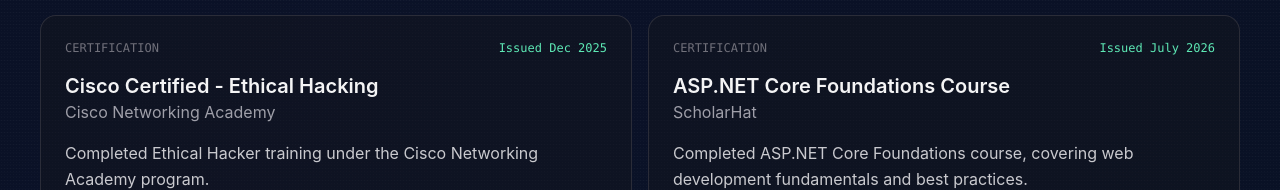
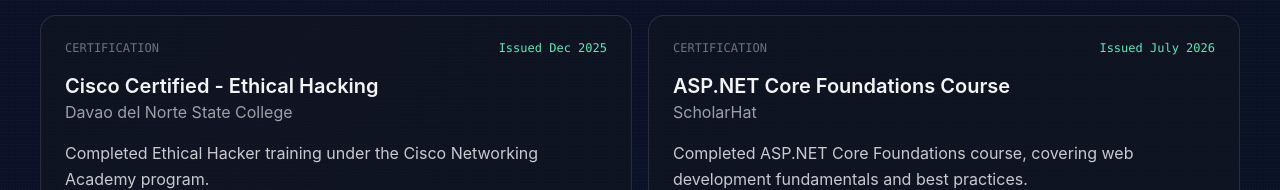
Before and after one commit to zygradezeropat/portfolio, a React (Vite) app: page / in a window 1280 px wide. Shown: the part 2860-3050 px from the top of the page. Built offline with nearby package versions, Linux system fonts and the light colour scheme.

Commit message:
add new cert

```diff
--- a/src/components/portfolio/WorkSection.tsx
+++ b/src/components/portfolio/WorkSection.tsx
@@ -48,7 +48,7 @@
   },
   {
     type: "CERTIFICATION",
-    issuer: "Cisco Networking Academy",
+    issuer: "Davao del Norte State College",
     issued: "Issued Dec 2025",
     title: "Cisco Certified - Ethical Hacking",
     description:
```
